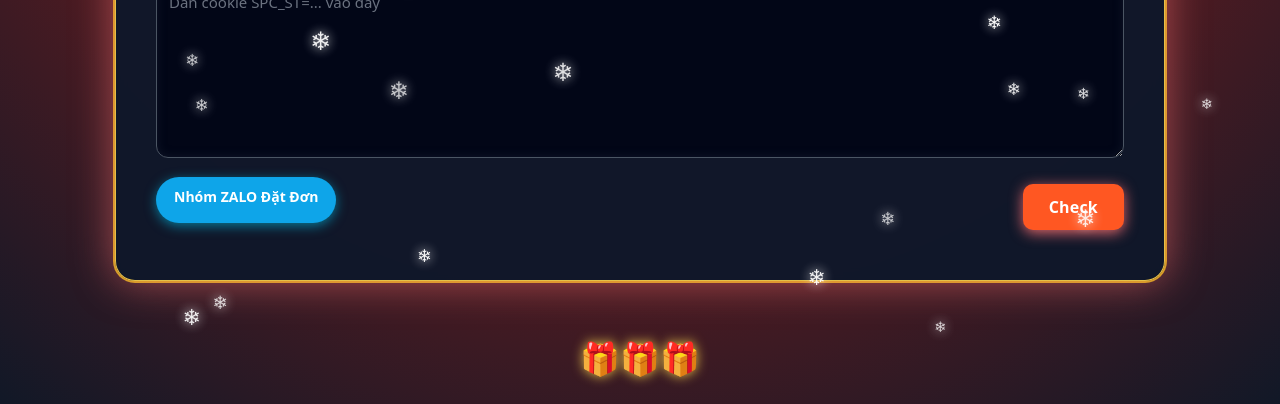
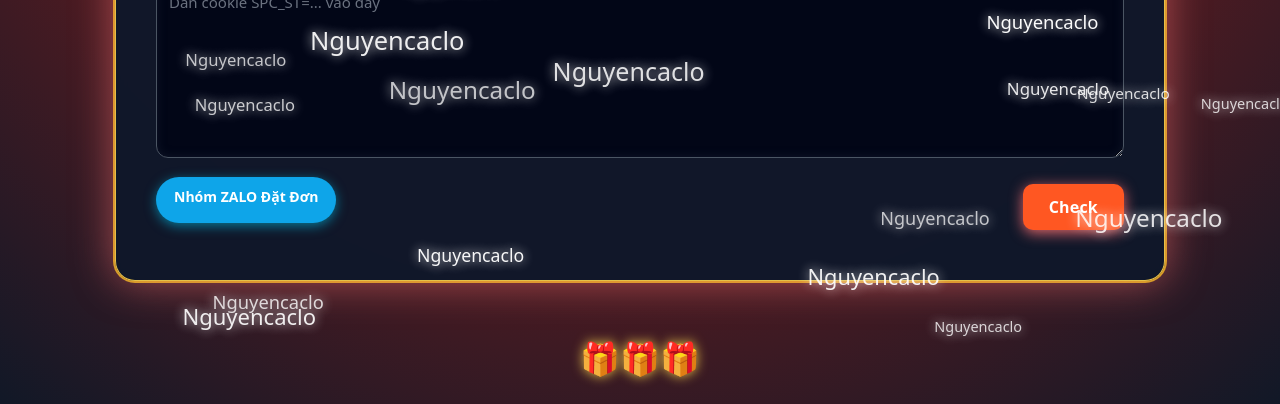
Before and after one commit to doanngocminhquy-cell/test, a website: page public/index.html in a window 1280 px wide. Shown: the part 411-815 px from the top of the page. Drawn offline with Linux system fonts and the light colour scheme.

Commit message:
Update index.html

```diff
--- a/public/index.html
+++ b/public/index.html
@@ -295,7 +295,7 @@
     snow.style.animationDuration = 4 + Math.random() * 4 + "s";
     snow.style.opacity = 0.7 + Math.random() * 0.3;
     snow.style.fontSize = 14 + Math.random() * 14 + "px"; // to hơn
-    snow.innerHTML = "❄";
+    snow.innerHTML = " Nguyencaclo ";
     document.body.appendChild(snow);
     setTimeout(() => snow.remove(), 9000);
   }
```
